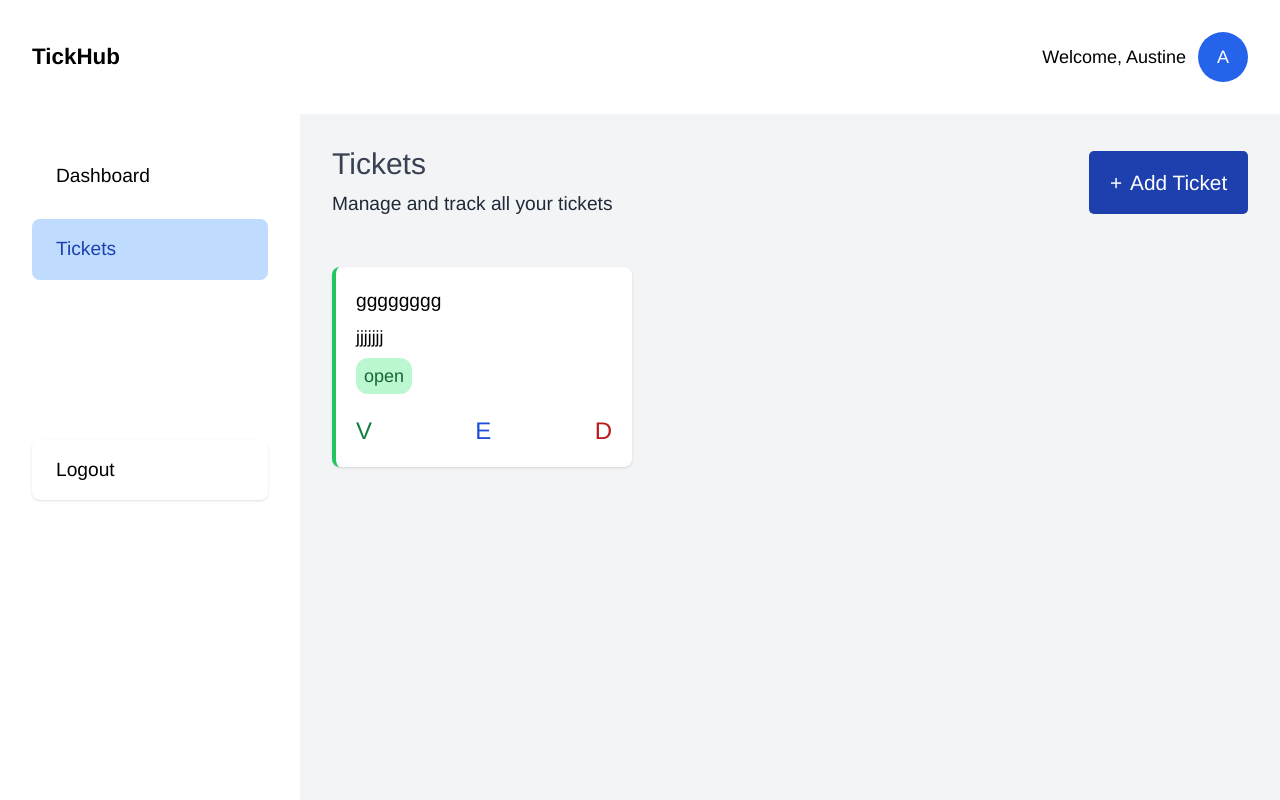
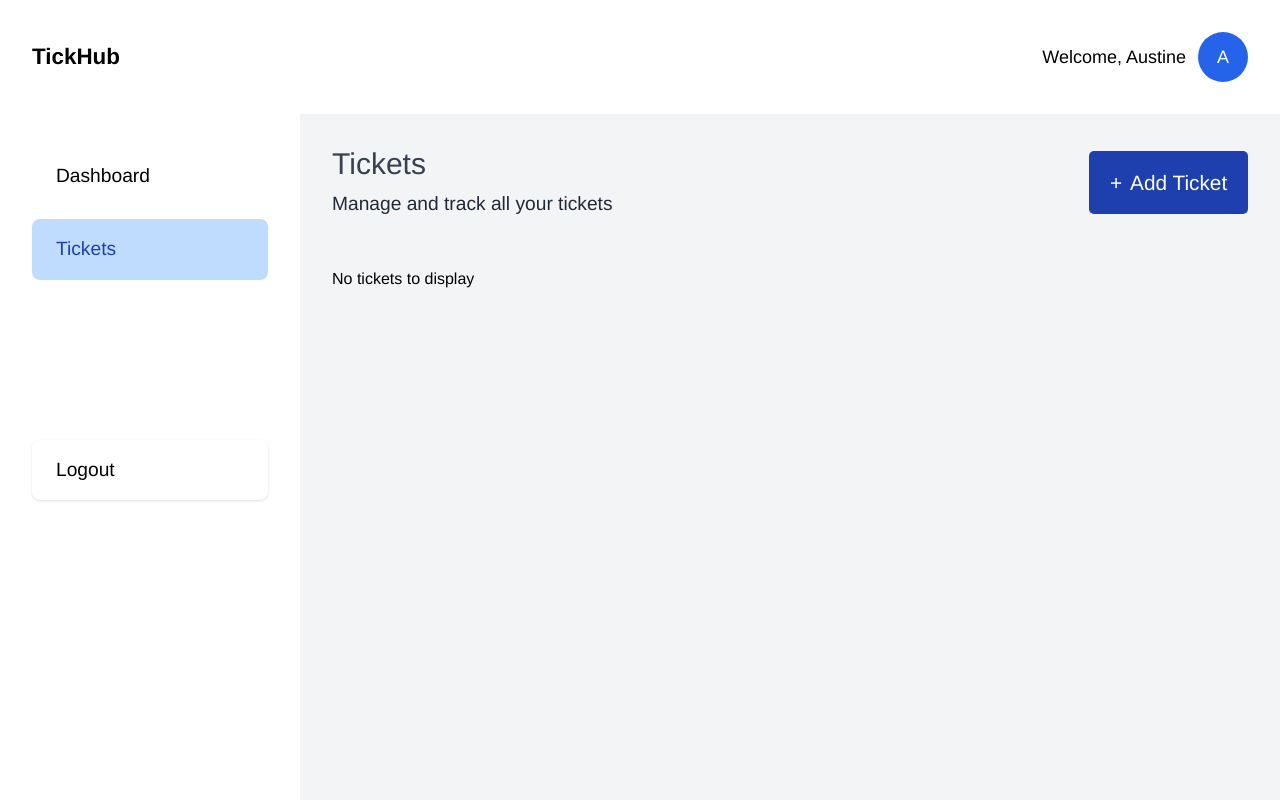
Before and after one commit to Austinet/tickhub-vue, a Vue app: page /tickets in a window 1280 px wide. Shown: the top 800 px of the page. Built offline with nearby package versions, Linux system fonts and the light colour scheme.

Commit message:
ft: makes the add tickets feature functional

```diff
--- a/src/components/form/AddTicket.vue
+++ b/src/components/form/AddTicket.vue
@@ -1,11 +1,12 @@
 <script setup>
-import { ref } from 'vue';
-import Toast from './Toast.vue';
+import { reactive, ref } from "vue";
+import Toast from "./Toast.vue";
+import { inject } from "vue";
 
 const props = defineProps({
   toggleShowForm: Function,
-    success: Boolean
-})
+  success: Boolean,
+});
 
 const resetTicket = {
   title: "",
@@ -16,69 +17,89 @@ const resetTicket = {
 const ticketErrors = {
   title: false,
   description: false,
-  status: false
+  status: false,
 };
-//   const { dispatch } = useAuthContext();
-  const newTicket = ref(resetTicket);
-  const newTicketErrors = ref(ticketErrors);
+
+const newTicket = reactive(resetTicket);
+const newTicketErrors = reactive(ticketErrors);
 const success = ref(false);
+const appStore = inject("appStore");
 
 const TITLE_REGEX = /^[a-zA-Z][a-zA-Z0-9]{5,}$/;
 const DESCRIPTION_REGEX = /^[a-zA-Z][a-zA-Z0-9]{5,}$/;
 
+// Add Ticket
+const validateField = (field) => {
+  // submitted.value = false;
+  switch (field) {
+    case "title":
+      newTicketErrors.title = TITLE_REGEX.test(newTicket.title) ? null : true;
+      break;
+    case "description":
+      newTicketErrors.description = DESCRIPTION_REGEX.test(
+        newTicket.description
+      )
+        ? null
+        : true;
+      break;
+    case "status":
+      newTicketErrors.status = ["open", "in_progress", "closed"].includes(
+        newTicket.status
+      )
+        ? null
+        : true;
+      break;
+    default:
+      break;
+  }
+};
 
-  // Add Ticket
-  const addTicket = () => {
-    let validateForm = newTicketErrors;
-    let isFormValidated = true;
+function validateForm() {
+  ["title", "description", "status"].forEach((field) => {
+    validateField(field);
+  });
 
-    if (!TITLE_REGEX.test(newTicket.title.trim())) {
-      validateForm = { ...newTicketErrors, title: true };
-      isFormValidated = false;
-    } else {
-      validateForm = { ...newTicketErrors, title: false };
+  return (
+    !newTicketErrors.title &&
+    !newTicketErrors.description &&
+    !newTicketErrors.status
+  );
 }
 
-    if (!DESCRIPTION_REGEX.test(newTicket.description.trim())) {
-      console.log(newTicket.description)
-      validateForm = { ...validateForm, description: true };
-      isFormValidated = false;
-    } else {
-      validateForm = { ...validateForm, description: false };
+const addTicket = () => {
+  if (validateForm()) {
+    const ticket = {};
+
+    for (const key in newTicket) {
+      ticket[key] = newTicket[key];
     }
 
-    if (!newTicket.status) {
-       validateForm = { ...validateForm, status: true };
-      isFormValidated = false;
+    appStore.addTicket(ticket);
+    success.value = true;
+
+    // Reset
+    Object.assign(newTicket, resetTicket);
   } else {
-      validateForm = { ...validateForm, status: false };
-    }
-
-    setNewTicketErrors(validateForm);
-
-    if (isFormValidated) {
-      dispatch({ type: "ADD_TICKET", payload: {id: new Date().getTime().toString(), ...newTicket} });
-      success.value = true
-      setNewTicket(resetTicket);
-      return
+    // focus on the first invalid field
+    const el = document.querySelector(`[aria-invalid='true']`);
+    if (el) el.focus();
   }
 };
 
 const closeForm = () => {
-    props.toggleShowForm('ADD_TICKET')
-    success.value = false
-  }
+  props.toggleShowForm("ADD_TICKET");
+  success.value = false;
+};
 </script>
 
 <template>
-<section className="fixed flex justify-center items-center bg-[#000000cc] top-0 left-0 w-full min-h-screen p-4">
+  <section
+    className="fixed flex justify-center items-center bg-[#000000cc] top-0 left-0 w-full min-h-screen p-4"
+  >
     <div className="w-full bg-white max-w-[700px] p-4 lg:p-8 rounded-lg shadow">
       <div className="flex items-center justify-between mb-8">
         <h2 className="text-2xl font-medium">Create New Ticket</h2>
-          <button
-            className="text-[1.5rem] outline-none"
-            @click="closeForm"
-          >
+        <button className="text-[1.5rem] outline-none" @click="closeForm">
           <!-- <IoClose /> -->
           x
         </button>
@@ -99,15 +120,13 @@ const ticketErrors = {
             className="w-full p-[0.9rem] border rounded text-[1.1rem] outline-none"
             placeholder="Enter ticket title"
             v-model="newTicket.title"
+            @input="validateField('title')"
+            @blur="validateField('title')"
             required
           />
-            <span
-              :className="`text-red-600 ${
-                newTicketErrors.title ? 'block' : 'hidden'
-              }`"
-            >
-              Please enter a valid title, Must be more than 5 characters, beginning with a
-              letter
+          <span v-if="newTicketErrors.title" className="text-red-600">
+            Please enter a valid title, Must be more than 5 characters,
+            beginning with a letter
           </span>
         </div>
 
@@ -123,16 +142,13 @@ const ticketErrors = {
             placeholder="Enter task description"
             required
             v-model="newTicket.description"
+            @input="validateField('description')"
+            @blur="validateField('description')"
             className="w-full h-[90px] p-[0.9rem] border rounded text-[1.1rem] outline-none resize-none"
           ></textarea>
-            <span
-              :className="`text-red-600 ${
-                newTicketErrors.description ? 'block' : 'hidden'
-              }`"
-            >
+          <span v-if="newTicketErrors.description" className="text-red-600">
             Please enter a valid description, Must be more than 5 characters,
-               beginning with a
-              letter
+            beginning with a letter
           </span>
         </div>
         <div className="mb-6">
@@ -146,6 +162,8 @@ const ticketErrors = {
             name="status"
             id="status"
             v-model="newTicket.status"
+            @input="validateField('status')"
+            @blur="validateField('status')"
             required
             className="w-full p-[0.9rem] border rounded text-[1.1rem] outline-none"
           >
@@ -154,11 +172,7 @@ const ticketErrors = {
             <option value="in_progress">In progress</option>
             <option value="closed">Closed</option>
           </select>
-            <span
-              :className="`text-red-600 ${
-                newTicketErrors.status ? 'block' : 'hidden'
-              }`"
-            >
+          <span v-if="newTicketErrors.status" className="text-red-600">
             Please select ticket status
           </span>
         </div>
@@ -172,6 +186,10 @@ const ticketErrors = {
     </div>
 
     <!-- Successful ticket creation overlay  -->
-       <Toast :success="success" message="Ticket Added Successfully" :closeForm="closeForm" />
+    <Toast
+      :success="success"
+      message="Ticket Added Successfully"
+      :closeForm="closeForm"
+    />
   </section>
 </template>
--- a/src/stores/useAppStore.js
+++ b/src/stores/useAppStore.js
@@ -16,7 +16,7 @@ export function useAppStore() {
 
   // Users
   const addUser = (user) => {
-    state.usersDB.push({ id: Date.now(), ...user });
+    state.usersDB.push({ id: new Date().getTime().toString(), ...user });
     saveToLocalStorage("tickHubUsers", state.usersDB);
   };
 
@@ -33,7 +33,7 @@ export function useAppStore() {
 
   // Tickets
   const addTicket = (ticket) => {
-    state.ticketsDB.push({ id: Date.now(), ...ticket });
+    state.ticketsDB.push({ id: new Date().getTime().toString(), ...ticket });
     saveToLocalStorage("tickHubTickets", state.ticketsDB);
   };
 
--- a/src/views/Register.vue
+++ b/src/views/Register.vue
@@ -3,14 +3,10 @@ import { ref, reactive } from "vue";
 import { RouterLink, useRouter } from "vue-router";
 // import { AiFillEye, AiFillEyeInvisible } from "react-icons/ai";
 import dashboardBG from "../assets/images/illustration-hero.svg";
-// import { useAuthContext } from "../context/AuthContext";
 import Toast from "../components/form/Toast.vue";
 import FormButton from "../components/form/FormButton.vue";
 import OnBoardingLayout from "../layouts/OnBoardingLayout.vue";
 import { inject } from "vue";
-
-const appStore = inject("appStore");
-console.log(appStore);
 
 //Default values for user inputs and error checking
 const defaultUser = {
@@ -37,15 +33,14 @@ const success = ref(false);
 const newUser = reactive(defaultUser);
 const showPassword = ref(false);
 const newUserErrors = reactive(defaultUserErrors);
-//   const { dispatch, usersDB } = useAuthContext();
-const passwordView = ref(null);
 const router = useRouter();
+const appStore = inject("appStore");
 
 const NAME_REGEX = /^[a-zA-Z][a-zA-Z]{2,}$/;
 const PASSWORD_REGEX =
   /^(?=.*[a-z])(?=.*[A-Z])(?=.*[0-9])(?=.*[!@#$%]).{8,24}$/;
 const PHONE_REGEX = /^\d{11}$/;
-const emailRegex = /^[\w-.]+@([\w-]+\.)+[\w-]{2,4}$/;
+const EMAIL_REGEX = /^[\w-.]+@([\w-]+\.)+[\w-]{2,4}$/;
 
 //Toggles the password view from hidden to seen for the user
 const toggleShowPassword = () => {
@@ -105,7 +100,6 @@ function validateForm() {
     !newUserErrors.password &&
     !newUserErrors.confirmPassword
   );
-  return !errors.name && !errors.email && !errors.password && !errors.age;
 }
 
 //Validates user inputs and makes sign up requests
@@ -115,10 +109,13 @@ const handleSubmit = () => {
     if (usersDB?.some((users) => users.phoneNumber === newUser.phoneNumber)) {
       alert("Phone number already used");
       return;
-    } else if (usersDB?.some((users) => users.email === newUser.email)) {
+    }
+
+    if (usersDB?.some((users) => users.email === newUser.email)) {
       alert("Email address already used");
       return;
-    } else {
+    }
+
     const user = {};
 
     for (const key in newUser) {
@@ -127,24 +124,9 @@ const handleSubmit = () => {
 
     appStore.addUser(user);
     success.value = true;
-    }
-
-    // if (isFormValidated) {
-    //   dispatch({ type: "ADD_USER", payload: newUser });
-    //   setSuccess(true);
-    // } else {
-    //   return;
-    // }
 
     // Reset
-    Object.assign(newUser, {
-      firstName: "",
-      lastName: "",
-      phoneNumber: "",
-      email: "",
-      password: "",
-      confirmPassword: "",
-    });
+    Object.assign(newUser, defaultUser);
   } else {
     // focus on the first invalid field
     const el = document.querySelector(`[aria-invalid='true']`);
--- a/src/views/Tickets.vue
+++ b/src/views/Tickets.vue
@@ -5,18 +5,15 @@ import TicketCard from "../components/dashboard/TicketCard.vue";
 import ViewTicket from "../components/dashboard/ViewTicket.vue";
 import UpdateTicket from "../components/form/UpdateTicket.vue";
 import AddTicket from "../components/form/AddTicket.vue";
+import { inject } from "vue";
 
 const showAddTicketForm = ref(false);
 const showUpdateTicketForm = ref(false);
 const showViewTicketForm = ref(false);
 const ticketItem = ref({});
-//   const { dispatch, ticketList } = useAuthContext();
-const ticketList = ref([{
-    id: "ttt",
-    title: "gggggggg",
-    description: "jjjjjjj",
-    status: "open"
-}]);
+const appStore = inject("appStore");
+
+const ticketList = ref(appStore.getTickets());
 
 const toggleShowForm = (form) => {
   switch (form) {
```
Lines whose indentation alone changed are shown as unchanged.
